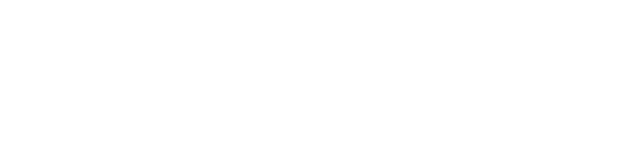
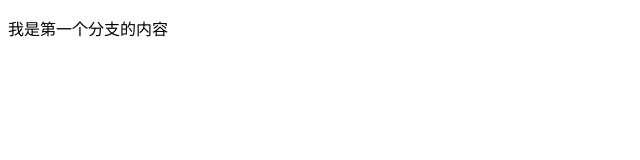
Before and after one commit to Shinedi/webstorm_test5, a plain HTML site: page index.html in a window 1280 px wide. Shown: the whole page, without its empty margins (0-640 px from the left). Drawn offline with Linux system fonts and the light colour scheme.

Commit message:
第一个分支第一次提交

```diff
--- a/index.html
+++ b/index.html
@@ -5,6 +5,6 @@
   <title>Title</title>
 </head>
 <body>
-
+<p>我是第一个分支的内容</p>
 </body>
 </html>
```
